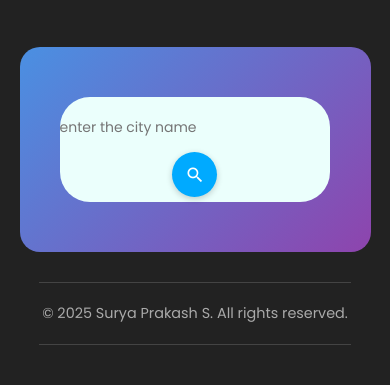
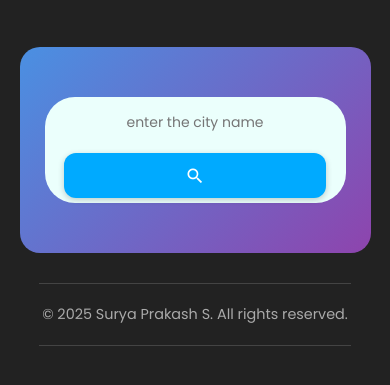
Before and after one commit to suryaprakash-s-2005/MeteoMate, a website: page index.html in a window 390 px wide. Shown: the part 207-592 px from the top of the page. Drawn offline with Linux system fonts and the light colour scheme.

Commit message:
Updated Responsiveness for Mobiles

```diff
--- a/style.css
+++ b/style.css
@@ -121,6 +121,11 @@ header {
   font-size: 16px;
   background: transparent;
   color: #555;
+  text-align: center;
+}
+
+.search-bar input::placeholder {
+  text-align: center;
 }
 
 .search-bar button {
@@ -199,6 +204,7 @@ hr {
   header h2 {
     font-size: 2.5rem;
   }
+
   header p {
     font-size: 1.5rem;
   }
@@ -210,6 +216,7 @@ hr {
   .weatherReport-container h1 {
     font-size: 3rem;
   }
+
   .weatherReport-container h2 {
     font-size: 2rem;
   }
@@ -227,6 +234,7 @@ hr {
   header h2 {
     font-size: 3rem;
   }
+
   header p {
     font-size: 1.8rem;
   }
@@ -234,6 +242,7 @@ hr {
   .weatherReport-container h1 {
     font-size: 3.5rem;
   }
+
   .weatherReport-container h2 {
     font-size: 2.2rem;
   }
@@ -243,21 +252,30 @@ hr {
   }
 }
 
-/* Small Devices */
-@media (max-width: 400px) {
+/* Small Devices (≤ 500px) */
+@media (max-width: 500px) {
   .search-bar {
-    max-width: 90%;
-    padding: 5px;
+    flex-direction: column;
+    align-items: center;
+    gap: 10px;
   }
 
   .search-bar input {
+    width: 90%;
     font-size: 14px;
-    padding: 8px 15px;
+    padding: 10px 15px;
+    text-align: center;
+  }
+
+  .search-bar input::placeholder {
+    text-align: center;
   }
 
   .search-bar button {
+    width: 90%;
     height: 45px;
-    width: 45px;
+    border-radius: 12px;
+    margin: 0 auto;
   }
 
   .material-icons {
@@ -272,30 +290,6 @@ hr {
     font-size: 1.5rem;
   }
 
-  .details p {
-    font-size: 0.85rem;
-  }
-}
-
-@media (max-width: 370px) {
-  .search-bar {
-    flex-direction: column;
-    align-items: stretch;
-    gap: 10px;
-  }
-
-  .search-bar input {
-    width: 100%;
-    font-size: 14px;
-    padding: 10px 15px;
-  }
-
-  .search-bar button {
-    width: 100%;
-    height: 45px;
-    border-radius: 20px;
-  }
-
   .details {
     flex-direction: column;
     align-items: center;
@@ -304,6 +298,10 @@ hr {
   .cols {
     justify-content: center;
     width: 100%;
+  }
+
+  .details p {
+    font-size: 0.85rem;
   }
 }
 
```
